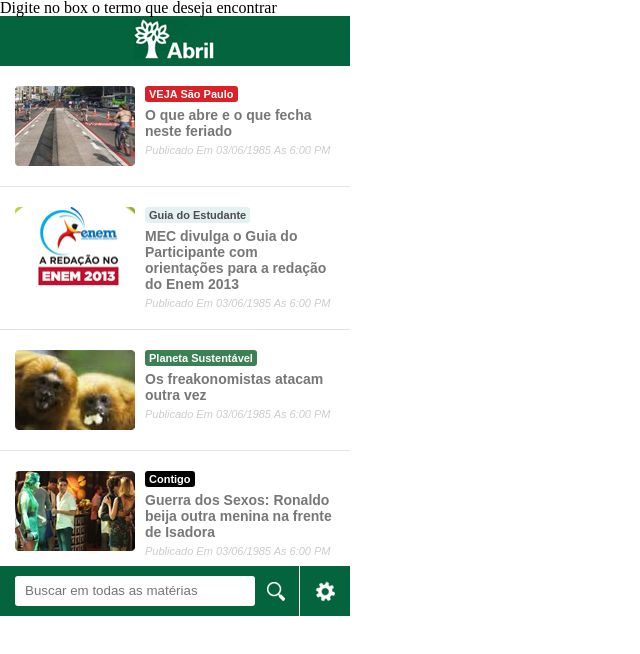
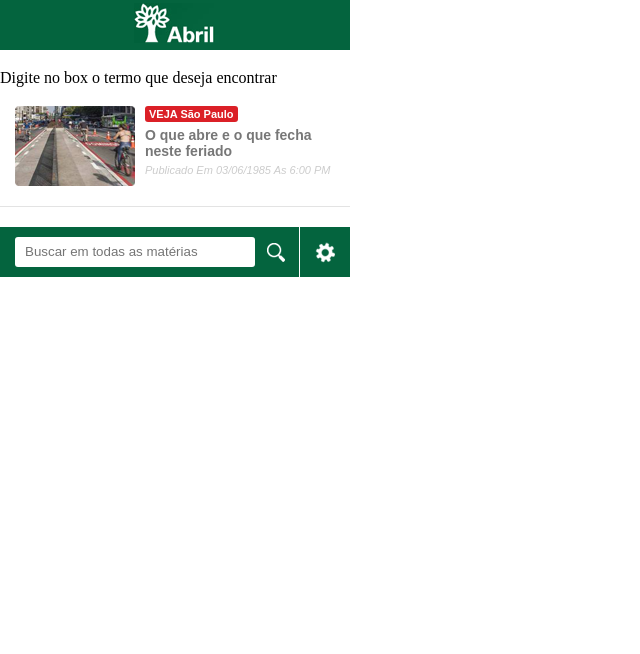
Before and after one commit to andersonpoli/widgetabril, a browser extension: page index.html in a window 1280 px wide. Shown: the whole page, without its empty margins (0-640 px from the left). Drawn offline with Linux system fonts and the light colour scheme.

Commit message:
bsc sucesso

```diff
--- a/index.html
+++ b/index.html
@@ -3,7 +3,7 @@
 <head>
 	<meta charset="UTF-8">
 	<title>Abril</title>
-<link rel="stylesheet" href="reset.css" media="all">
+	<link rel="stylesheet" href="reset.css" media="all">
 	<style>
 		#container{
 			width: 350px;
@@ -204,13 +204,13 @@
 
 </head>
 <body>
-	<div id="bsc_lat">
-		<ul id="bsc_resultado" class="row"></ul>
-		<div id="bsc_paginador" class="paginacao"></div>
-	</div>
 	<div id="container">
 		<div id="top"></div>
 		<div id="materias" class="content">
+			<div id="bsc_lat">
+				<ul id="bsc_resultado" class="row"></ul>
+				<div id="bsc_paginador" class="paginacao"></div>
+			</div>
 			<ul>
 				<li>
 					<a href="#" title="Title">
@@ -218,36 +218,6 @@
 						<div class="texto">
 							<span class="marca vejasp">VEJA São Paulo</span>
 							<span class="titulo">O que abre e o que fecha neste feriado</span>
-							<small>Publicado em 03/06/1985 as 6:00 PM</small>
-						</div>
-					</a>
-				</li>
-				<li>
-					<a href="#" title="Title">
-						<img src="temp/image2.png" alt="Guia do Estudante" />
-						<div class="texto">
-							<span class="marca guiadoestudante">Guia do Estudante</span>
-							<span class="titulo">MEC divulga o Guia do Participante com orientações para a redação do Enem 2013</span>
-							<small>Publicado em 03/06/1985 as 6:00 PM</small>
-						</div>
-					</a>
-				</li>
-				<li>
-					<a href="#" title="Title">
-						<img src="temp/image3.png" alt="Planeta Sustentável" />
-						<div class="texto">
-							<span class="marca planetasustentavel">Planeta Sustentável</span>
-							<span class="titulo">Os freakonomistas atacam outra vez</span>
-							<small>Publicado em 03/06/1985 as 6:00 PM</small>
-						</div>
-					</a>
-				</li>
-				<li>
-					<a href="#" title="Contigo">
-						<img src="temp/image4.png" alt="Alt" />
-						<div class="texto">
-							<span class="marca contigo">Contigo</span>
-							<span class="titulo">Guerra dos Sexos: Ronaldo beija outra menina na frente de Isadora</span>
 							<small>Publicado em 03/06/1985 as 6:00 PM</small>
 						</div>
 					</a>
@@ -279,20 +249,6 @@
 <script type="text/javascript" src="js/mustache.js"></script>
 <script type="text/javascript" src="js/busca.js"></script>
 <script type="text/javascript" src="js/search_result.js"></script>
+<script type="text/javascript" src="js/wid.js"></script>
 
-<script type="text/javascript">
-	$(document).ready(function() {
-		$(".config-button").click(function() {
-			$("#materias").slideToggle();
-			$("#config").slideToggle();
-		});
-		$(".close-config").click(function() {
-			$("#config").slideToggle();
-			$("#materias").slideToggle();
-		});
-		$("#config ul li a").click(function() {
-			$(this).toggleClass("ativo");
-		});
-	});
-</script>
 </html>
--- a/js/busca.js
+++ b/js/busca.js
@@ -1,6 +1,7 @@
 BSC.ready(function() {
 	BSC.servlet = "abrilbusca";
+	BSC.context = 'https://www.iba.com.br/public/search/v2/';
 	// Ativa ajaxMode para a Busca
-	BSC.ajaxMode = true;
+	BSC.ajaxMode = false;
 	// Callback
 });
--- /dev/null
+++ b/js/wid.js
@@ -0,0 +1,13 @@
+	$(document).ready(function() {
+		$(".config-button").click(function() {
+			$("#materias").slideToggle();
+			$("#config").slideToggle();
+		});
+		$(".close-config").click(function() {
+			$("#config").slideToggle();
+			$("#materias").slideToggle();
+		});
+		$("#config ul li a").click(function() {
+			$(this).toggleClass("ativo");
+		});
+	});
```
Also changed, not shown: manifest.json.
